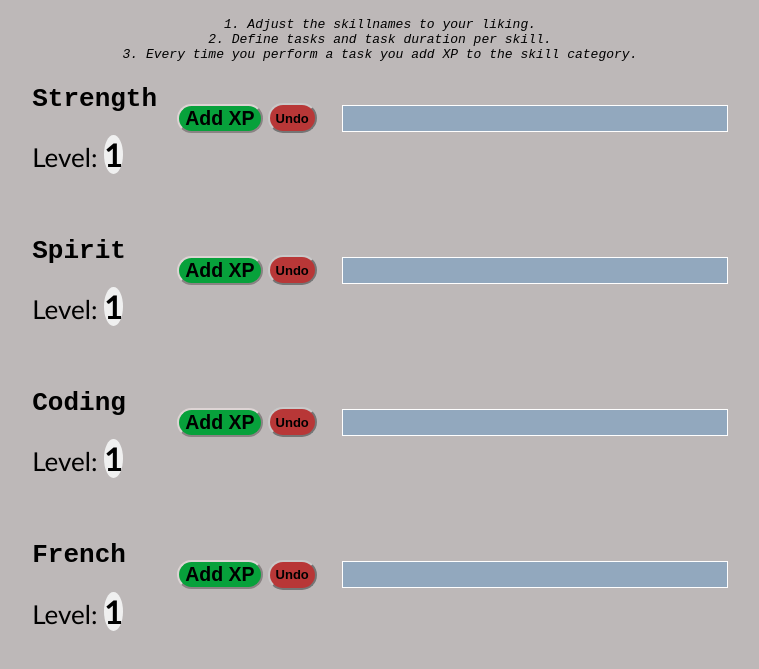
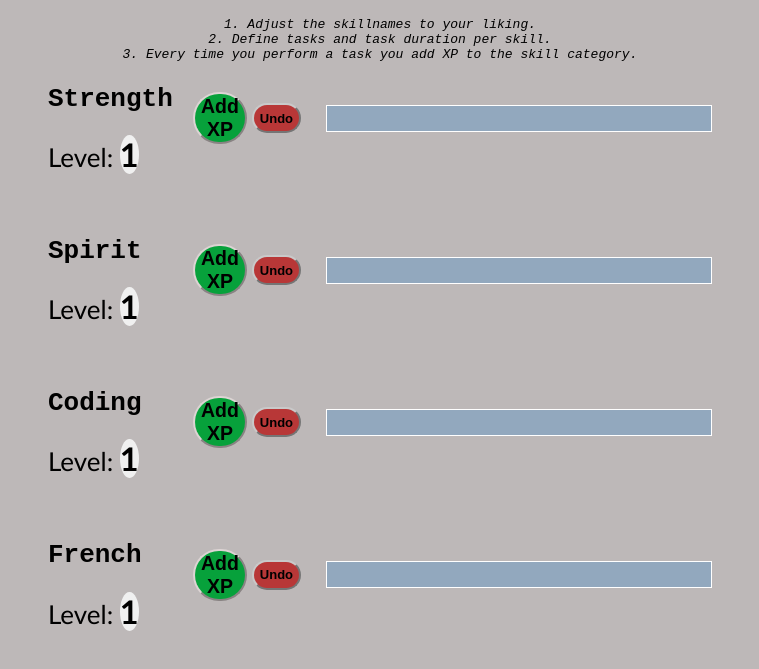
Before and after one commit to HeadwayYT/Levels, a plain HTML site: page index.html in a window 1280 px wide. Shown: the part 67-736 px from the top of the page, without its empty margins (260-1019 px from the left). Drawn offline with Linux system fonts and the light colour scheme.

Commit message:
Add files via upload

```diff
--- a/index.html
+++ b/index.html
@@ -15,7 +15,7 @@
                 <div class="level-counter">Level: <span id="strength-level">1</span></div>
             </div>
             <div class="elements">
-                <button class="add-button" onclick="addXP('strength')">Add XP</button>
+                <button class="add-button" onclick="addXP('strength')">Add <br>XP</br></button>
                 <button class="Remove" onclick="remXP('strength')">Undo</button>
                 <div class="bar" id="strength-progress">
                     <div class="xp-progress"></div>
@@ -28,7 +28,7 @@
                 <div class="level-counter">Level: <span id="spirit-level">1</span></div>
             </div>
             <div class="elements">
-                <button class="add-button" onclick="addXP('spirit')">Add XP</button>
+                <button class="add-button" onclick="addXP('spirit')">Add <br>XP</br></button>
                 <button class="Remove" onclick="remXP('spirit')">Undo</button>
                 <div class="bar" id="spirit-progress">
                     <div class="xp-progress"></div>
@@ -41,7 +41,7 @@
                 <div class="level-counter">Level: <span id="coding-level">1</span></div>
             </div>
             <div class="elements">
-                <button class="add-button" onclick="addXP('coding')">Add XP</button>
+                <button class="add-button" onclick="addXP('coding')">Add <br>XP</br></button>
                 <button class="Remove" onclick="remXP('coding')">Undo</button>
                 <div class="bar" id="coding-progress">
                     <div class="xp-progress"></div>
@@ -54,7 +54,7 @@
                 <div class="level-counter">Level: <span id="french-level">1</span></div>
             </div>
             <div class="elements">
-                <button class="add-button" onclick="addXP('french')">Add XP</button>
+                <button class="add-button" onclick="addXP('french')">Add <br>XP</br></button>
                 <button class="Remove" onclick="remXP('french')">Undo</button>
                 <div class="bar" id="french-progress">
                     <div class="xp-progress"></div>
--- a/styles.css
+++ b/styles.css
@@ -28,6 +28,7 @@ p{
 .skill-container {
   display: flex;
   align-items: center;
+  flex-wrap: wrap;
   justify-content: center;
   gap: 20px;
   min-width: fit-content;
```
